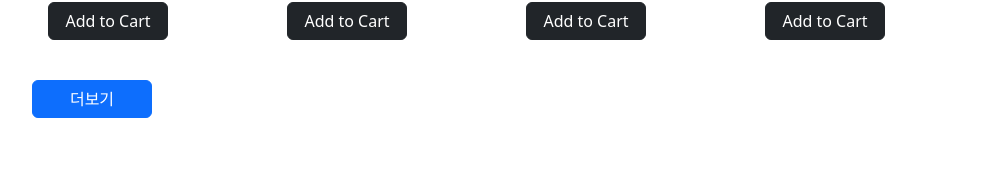
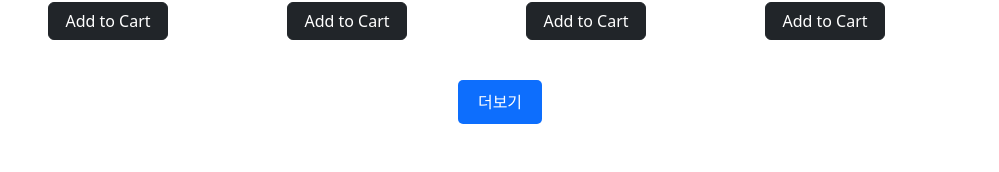
Before and after one commit to sanghyxuk/sk_pjt2_front, a React (Create React App) app: page / in a window 1280 px wide. Shown: the part 842-1014 px from the top of the page, without its empty margins (140-1139 px from the left). Built offline with nearby package versions, Linux system fonts and the light colour scheme.

Commit message:
더보기 버튼 수정

```diff
--- a/src/styles/Home.css
+++ b/src/styles/Home.css
@@ -113,6 +113,24 @@
   text-align: center;
 }
 
+.more-button {
+  display: block;
+  margin: 20px auto; /* 버튼을 가운데로 정렬 */
+  width: fit-content; /* 버튼의 너비를 내용에 맞게 조정 */
+  padding: 10px 20px; /* 버튼 내부 패딩 */
+  background-color: #007bff; /* 버튼 배경색 */
+  color: white; /* 버튼 텍스트 색상 */
+  border: none; /* 테두리 제거 */
+  border-radius: 5px; /* 둥근 모서리 */
+  cursor: pointer; /* 마우스 포인터 변경 */
+  font-size: 1rem; /* 폰트 크기 */
+  text-align: center; /* 텍스트 가운데 정렬 */
+}
+
+.more-button:hover {
+  background-color: #0056b3; /* 호버 시 배경색 변경 */
+}
+
 /* 카테고리 */
 .categories {
   margin-top: 50px;
```
